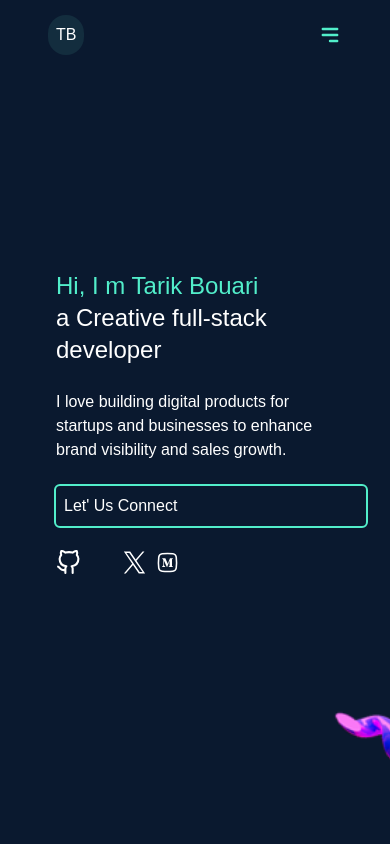
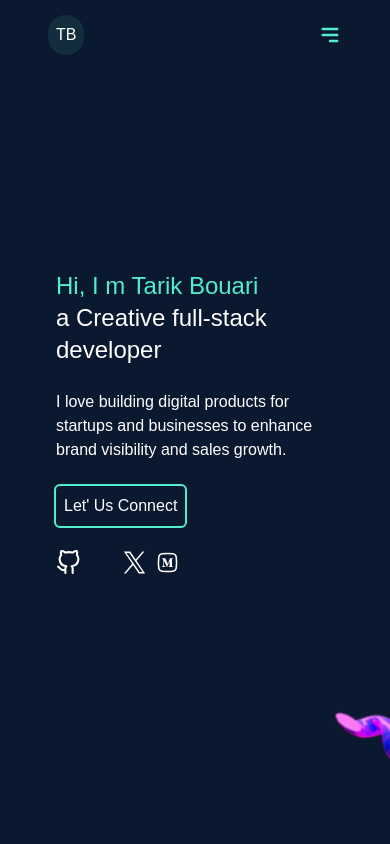
Before and after one commit to tarikbouari/Portfolio, a React (Create React App) app: page / in a window 390 px wide. Shown: the top 844 px of the page. Built offline with nearby package versions, Linux system fonts and the light colour scheme.

Commit message:
Blur mobile nenu background

```diff
--- a/src/index.css
+++ b/src/index.css
@@ -74,3 +74,16 @@ body {
   max-height: 0;
   transition: all 0.4s ease-out;
 }
+
+.conect {
+  width: fit-content;
+}
+
+.overflow {
+  overflow-y: hidden;
+}
+
+.bg-blur {
+  background-color: rgba(0, 0, 0, 0.9);
+  filter: blur(8px);
+}
```
